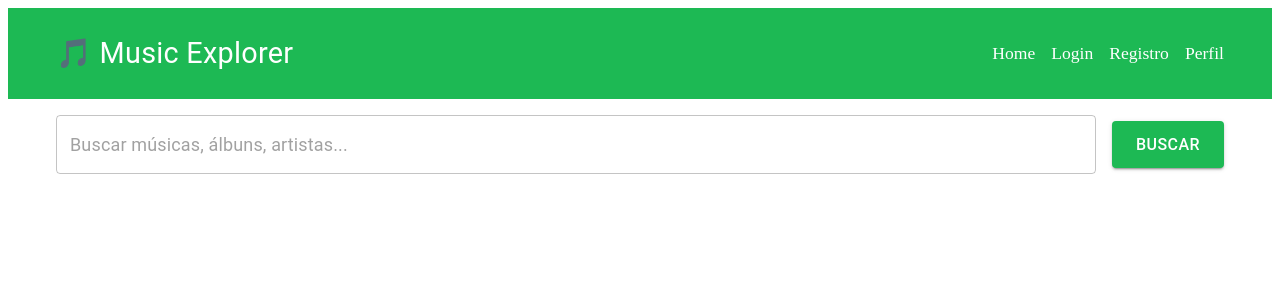
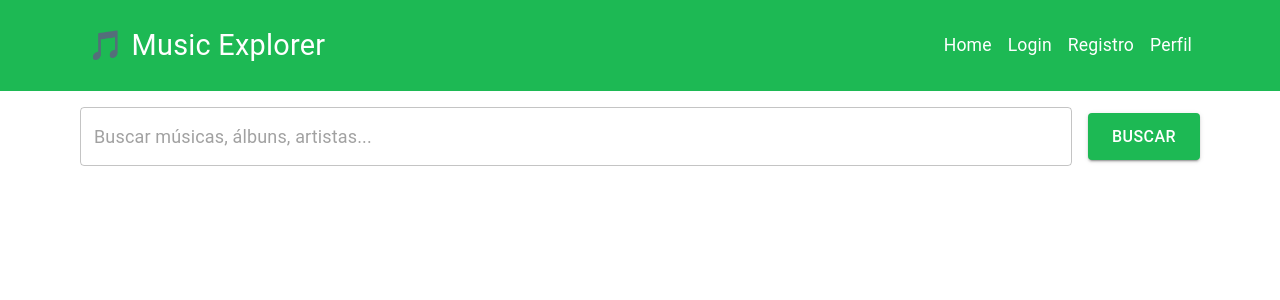
Before and after one commit to marcelosampaio/MusicExplorer, a React (Create React App) app: page / in a window 1280 px wide. Shown: the top 300 px of the page. Built offline with nearby package versions, Linux system fonts and the light colour scheme.

Commit message:
fix: UI style adjustments

```diff
--- a/src/App.js
+++ b/src/App.js
@@ -1,5 +1,6 @@
 import React from "react";
 import { Routes, Route, Navigate } from "react-router-dom";
+import { CssBaseline } from "@mui/material";
 import Header from "./components/Header";
 import Login from "./pages/Login";
 import Register from "./pages/Register";
@@ -10,6 +11,7 @@ import Profile from "./pages/Profile";
 function App() {
   return (
     <>
+      <CssBaseline />
       <Header />
       <Routes>
         <Route path="/" element={<Home />} />
--- a/src/components/Header.js
+++ b/src/components/Header.js
@@ -3,16 +3,35 @@ import NavBar from "./NavBar";
 
 function Header() {
   return (
+    // Box externa: ocupa 100% da largura e encosta no topo
     <Box
       component="header"
       sx={{
+        width: "100vw",
+        position: "relative",
+        left: "50%",
+        transform: "translateX(-50%)",
+        top: 0,
+        backgroundColor: "#1db954",
+        color: "#fff",
+        boxSizing: "border-box",
+        margin: 0,
+        padding: 0,
+        zIndex: 1200,
+      }}
+    >
+      {/* Box interna mantém o layout visual */}
+      <Box
+        sx={{
+          maxWidth: { xs: "100%", md: "1200px" },
+          width: "100%",
+          mx: "auto",
           display: "flex",
           flexDirection: { xs: "column", sm: "row" },
           alignItems: "center",
           justifyContent: { xs: "center", sm: "space-between" },
-        backgroundColor: "#1db954",
-        color: "#fff",
           p: { xs: "1rem", sm: "1.2rem 2rem", md: "1.5rem 3rem" },
+          boxSizing: "border-box",
         }}
       >
         <Typography
@@ -27,6 +46,7 @@ function Header() {
 
         <NavBar />
       </Box>
+    </Box>
   );
 }
 
```
Lines whose indentation alone changed are shown as unchanged.
